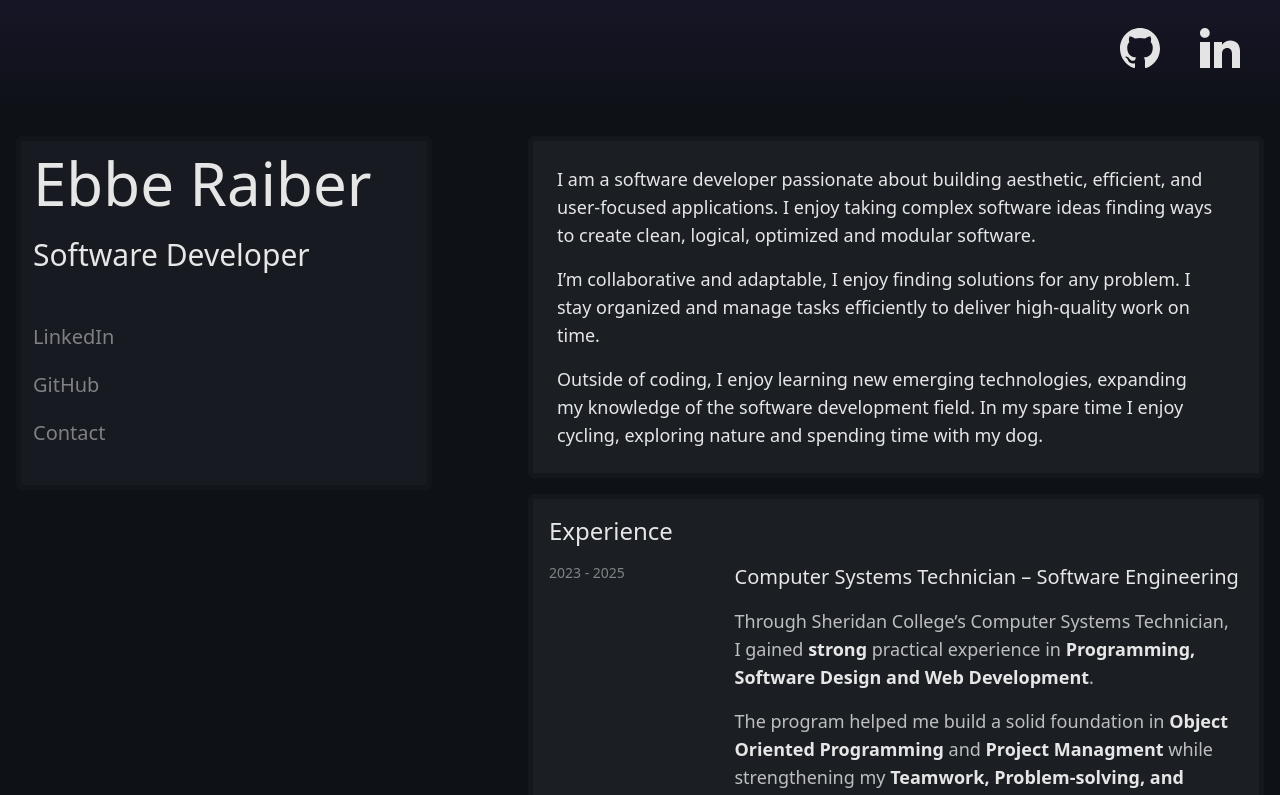
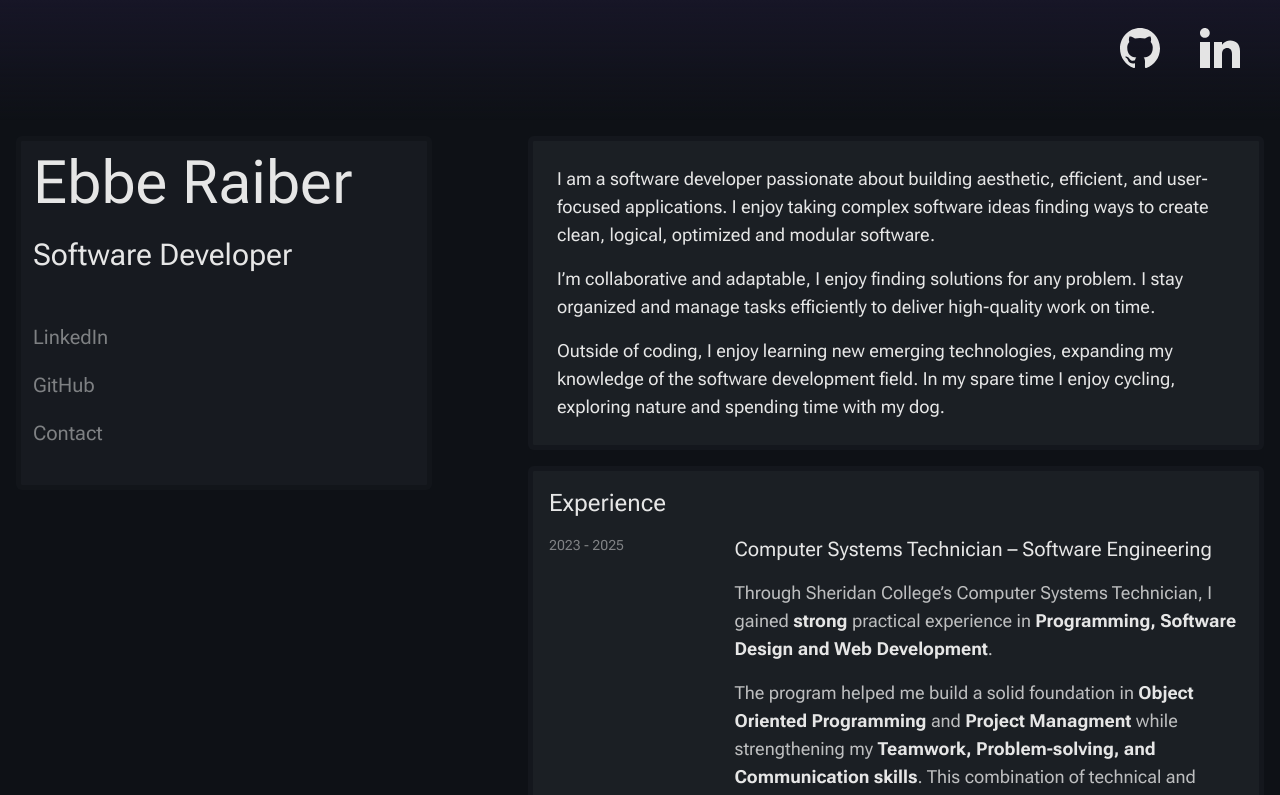
Before and after one commit to EbbeRaiber/ebbe-raiber-portfolio-website, a React (Vite) app: page / in a window 1280 px wide. Shown: the top 795 px of the page. Built offline with nearby package versions, Linux system fonts and the light colour scheme.

Commit message:
Added new font for site to use

```diff
--- a/index.html
+++ b/index.html
@@ -1,14 +1,21 @@
 <!doctype html>
 <html lang="en">
+
 <head>
   <meta charset="UTF-8" />
   <link rel="icon" type="image/svg+xml" href="/vite.svg" />
   <meta name="viewport" content="width=device-width, initial-scale=1.0" />
   <link href="/src/style.css" rel="stylesheet">
+  <link rel="preconnect" href="https://fonts.googleapis.com">
+  <link rel="preconnect" href="https://fonts.gstatic.com" crossorigin>
+  <link href="https://fonts.googleapis.com/css2?family=Roboto+Flex:opsz,wght@8..144,100..1000&display=swap"
+    rel="stylesheet">
   <title>ebbe-raiber-portfolio-website</title>
 </head>
+
 <body>
   <div id="root"></div>
   <script type="module" src="/src/main.tsx"></script>
 </body>
+
 </html>
--- a/package.json
+++ b/package.json
@@ -13,7 +13,8 @@
     "@tailwindcss/vite": "^4.1.14",
     "react": "^19.1.1",
     "react-dom": "^19.1.1",
-    "tailwindcss": "^4.1.14"
+    "tailwindcss": "^4.1.14",
+    "three": "^0.180.0"
   },
   "devDependencies": {
     "@eslint/js": "^9.36.0",
--- a/src/App.css
+++ b/src/App.css
@@ -14,4 +14,5 @@
 html, body {
     height: 100%;
     overscroll-behavior: none;
+    font-family: 'Roboto Flex', sans-serif;
 }
```
Also changed, not shown: 1 other file (tests, documents, lock files or other folders). Lines whose indentation alone changed are shown as unchanged.
